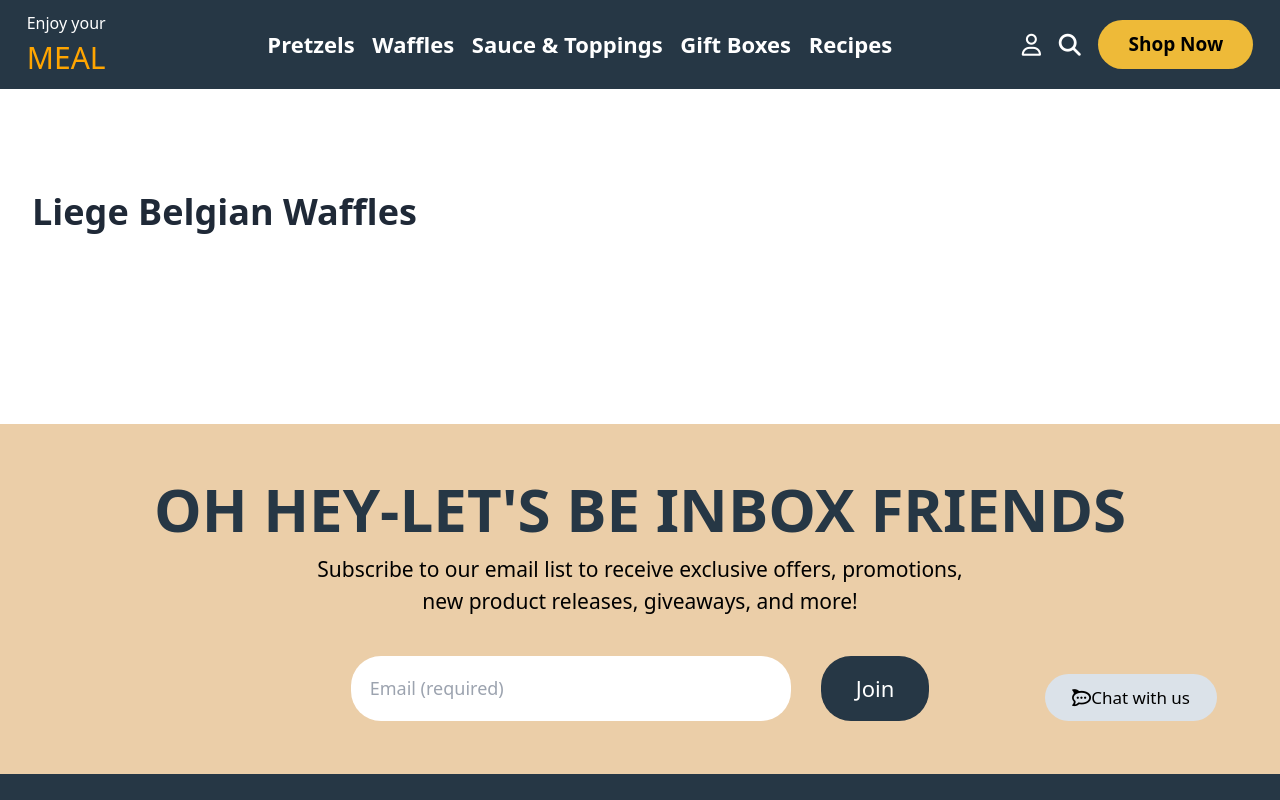
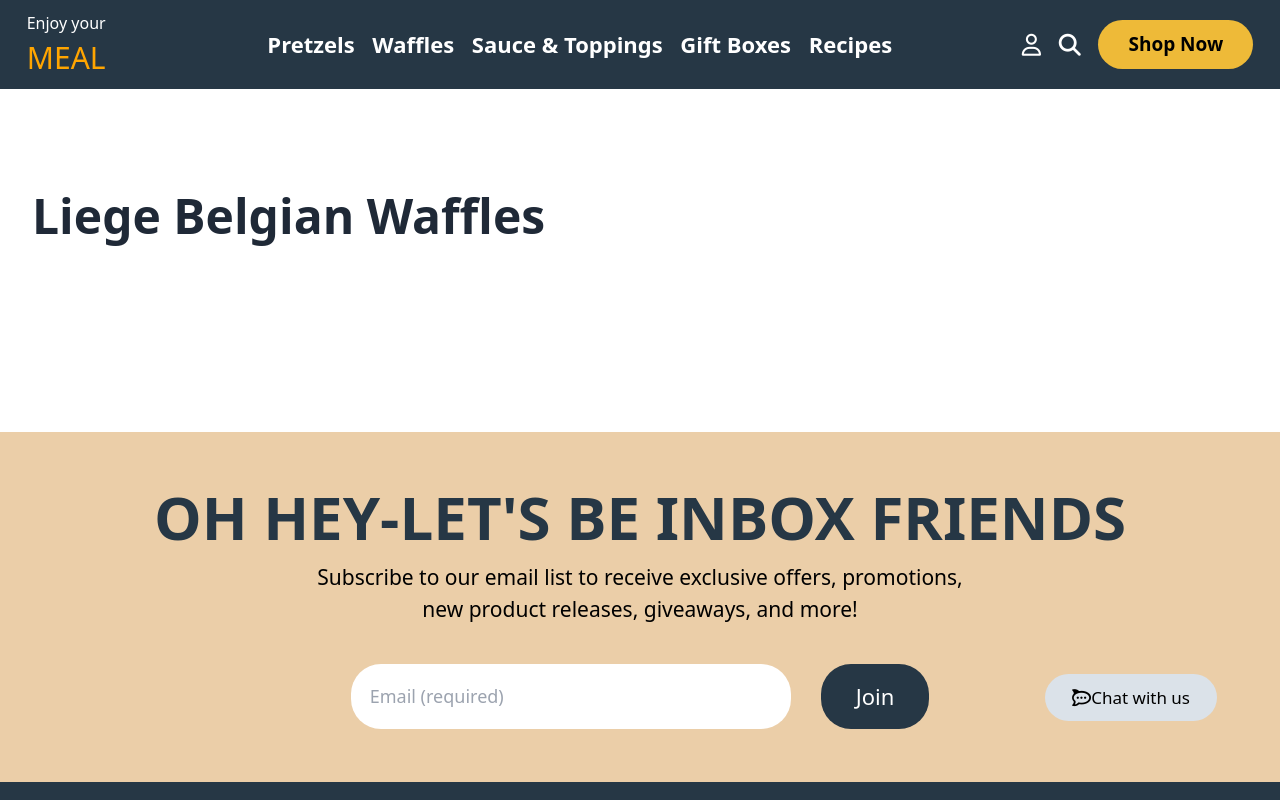
Before and after one commit to sakshixjain/ecommerce-website--frontend-project, a React (Vite) app: page /Waffles in a window 1280 px wide. Shown: the top 800 px of the page. Built offline with nearby package versions, Linux system fonts and the light colour scheme.

Commit message:
Update Waffles.jsx

```diff
--- a/src/Waffles/Waffles.jsx
+++ b/src/Waffles/Waffles.jsx
@@ -3,7 +3,7 @@ import React from 'react'
 function Waffles() {
   return (
     <div>
-      <h1 className='text-gray-800 text-4xl m-48 text-left ml-8 font-bold'>Liege Belgian Waffles</h1>
+      <h1 className='text-gray-800 text-5xl m-48 text-left ml-8 font-bold'>Liege Belgian Waffles</h1>
     </div>
 
   )
```
